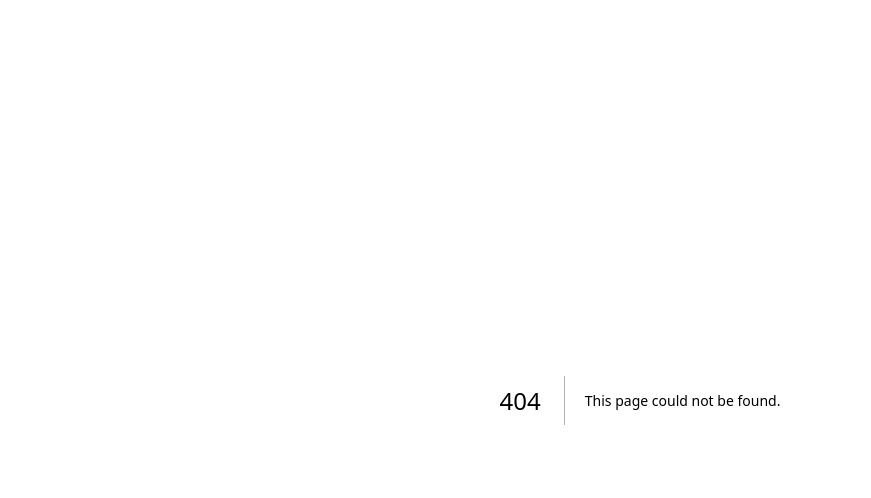
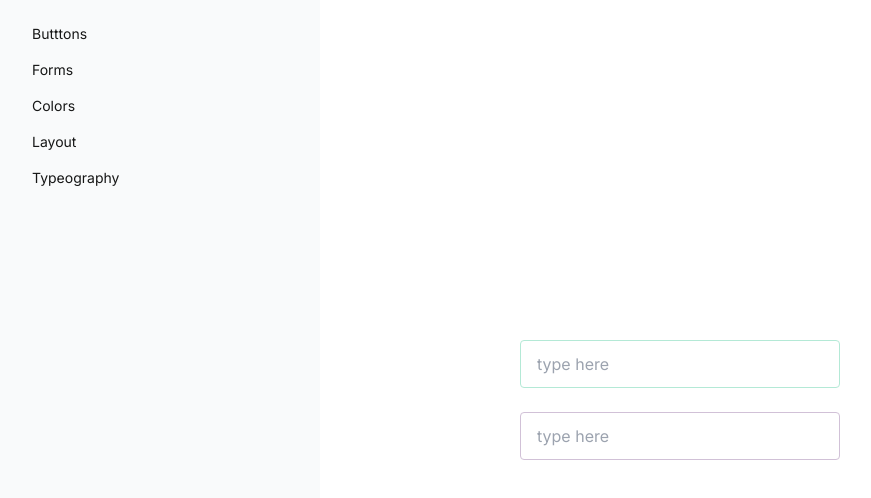
Before and after one commit to Infinite-Loopers2024/slow-chat-final, a Next.js app: page /design-system/forms in a window 1280 px wide. Before the commit this address had no page. Shown: the top 498 px of the page, without its empty margins (0-871 px from the left). Built offline with nearby package versions, Linux system fonts and the light colour scheme.

Commit message:
add input page
Co-authored-by: Mårten Söderlind <marten.soderlind@appliedtechnology.se>
Co-authored-by: Love <ali.mohseni05@yahoo.se>
Co-authored-by: Adrienn <apozsgai97@gmail.com>

```diff
--- /dev/null
+++ b/src/app/design-system/forms/page.tsx
@@ -0,0 +1,14 @@
+export default function Form() {
+  return (
+    <>
+      <input
+        className="input input-border input-accent w-full max-w-xs m-3 rounded"
+        placeholder="type here"
+      />
+      <input
+        className="input input-border input-primary w-full max-w-xs m-3 rounded"
+        placeholder="type here"
+      />
+    </>
+  );
+}
--- a/src/features/design-system/components/sidebar.tsx
+++ b/src/features/design-system/components/sidebar.tsx
@@ -27,7 +27,7 @@ export function Sidebar({ children }: { children: React.ReactNode }) {
         <ul className="menu bg-base-200 text-base-content min-h-full w-80 p-4">
           <li>
             <Link href="\design-system\buttons">Butttons</Link>
-            <Link href="/forms">Forms</Link>
+            <Link href="\design-system\forms">Forms</Link>
             <Link href="/colors">Colors</Link>
             <Link href="/layout">Layout</Link>
             <Link href="/typography">Typeography</Link>
--- a/src/features/login/actions.ts
+++ b/src/features/login/actions.ts
@@ -3,7 +3,10 @@
 import { redirect } from "next/navigation";
 
 export async function signIn(formData: FormData) {
+  const name = formData.get("name")
   const password = formData.get("password");
+
+  console.log(name)
 
   if(password === "secret"){
    redirect("/chat")
--- a/src/features/login/login-form.tsx
+++ b/src/features/login/login-form.tsx
@@ -2,8 +2,7 @@ import { signIn } from "./actions";
 
 export function LoginForm() {
   return (
-    <>
-      <div className="flex min-h-full flex-col justify-center items-center h-screen">
+    <div className="flex min-h-full flex-col justify-center items-center h-screen bg-slate-100">
       <h1 className="pb-12 text-xl font-bold">Log in to your chat </h1>
       <form
         className="container flex flex-col justify-center items-center rounded-lg w-10/12 md:w-4/12 shadow-md p-8 border-2 border-primary bg-white"
@@ -12,8 +11,8 @@ export function LoginForm() {
         <label htmlFor="user-name">Username</label>
         <input
           type="text"
-            name="user-name"
-            id="user-name"
+          name="name"
+          id="name"
           className="input input-bordered input-primary w-10/12 m-3 mb-6"
         />
         <label htmlFor="password">Password</label>
@@ -28,6 +27,5 @@ export function LoginForm() {
         </div>
       </form>
     </div>
-    </>
   );
 }
```
Lines whose indentation alone changed are shown as unchanged.
